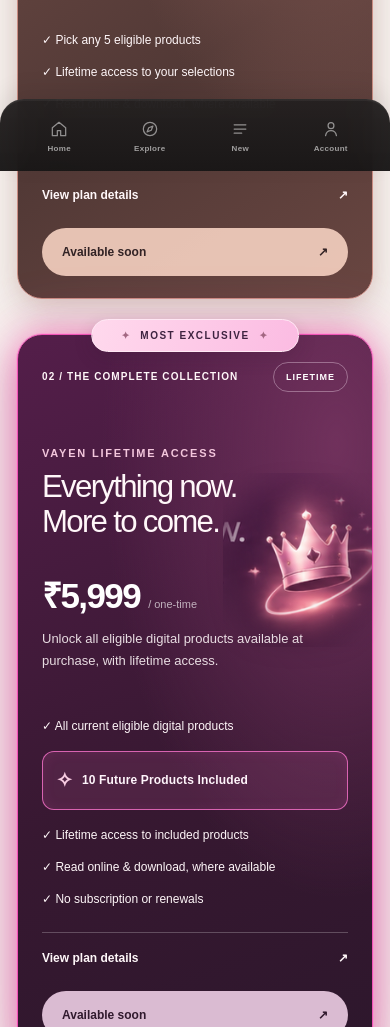
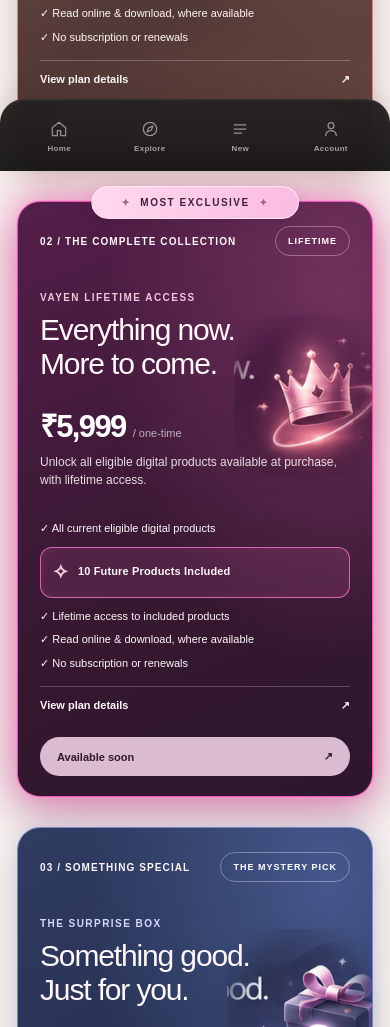
Before and after one commit to lifeagame06-cyber/veyan, a plain HTML site: page plans.html in a window 390 px wide. Shown: the part 673-1700 px from the top of the page. Drawn offline with Linux system fonts and the light colour scheme.

Commit message:
Add files via upload

```diff
--- a/plans.html
+++ b/plans.html
@@ -714,6 +714,44 @@
     .vayen-plans .vp-lifetime {animation:none}
 }
 </style>
+
+<style id="vayen-compact-adjustments">
+/* Compact layout: keep the approved reference colours and artwork. */
+.vayen-plans .vp-grid {max-width:1240px;gap:20px;margin-top:32px;}
+.vayen-plans .vp-card {min-height:535px;padding:25px 25px 21px;border-radius:23px;}
+.vayen-plans .vp-card-main {margin-top:36px;}
+.vayen-plans .vp-card h3 {font-size:clamp(27px,2.35vw,34px);line-height:1.14;letter-spacing:-1.15px;}
+.vayen-plans .vp-kicker {font-size:10px;letter-spacing:1.45px;}
+.vayen-plans .vp-price {font-size:32px;margin-top:22px;}
+.vayen-plans .vp-description {font-size:12px;line-height:1.55;min-height:43px;margin-top:7px;}
+.vayen-plans .vp-benefits {gap:9px;padding:12px 0 15px;font-size:11px;}
+.vayen-plans .vp-benefits>span:not(.vp-future-benefit) {line-height:1.35;}
+.vayen-plans .vp-future-benefit {padding:10px 11px;font-size:11px;}
+.vayen-plans .vp-details summary {min-height:34px;padding-top:10px;font-size:11px;}
+.vayen-plans .vp-get {padding:13px 17px;margin-top:8px;font-size:11px;}
+.vayen-plans .vp-art {top:19%;width:40%;max-height:175px;}
+.vayen-plans .vp-bundle .vp-art {top:20%;width:41%;}
+.vayen-plans .vp-lifetime .vp-art {top:19%;width:39%;}
+.vayen-plans .vp-surprise .vp-art {top:20%;width:41%;}
+@media(max-width:900px) {
+ .vayen-plans .vp-grid {max-width:455px;gap:32px;}
+ .vayen-plans .vp-card {min-height:505px;}
+ .vayen-plans .vp-card h3 {font-size:34px;}
+}
+@media(max-width:768px) {
+ .vayen-plans .vp-grid {margin-top:34px;gap:30px;}
+ .vayen-plans .vp-card {padding:24px 22px 20px;min-height:505px;}
+ .vayen-plans .vp-card-main {margin-top:36px;}
+ .vayen-plans .vp-card h3 {font-size:clamp(28px,7.7vw,34px);}
+ .vayen-plans .vp-price {font-size:31px;}
+ .vayen-plans .vp-description {min-height:0;}
+}
+@media(max-width:380px) {
+ .vayen-plans .vp-card {padding:22px 18px 18px;}
+ .vayen-plans .vp-card h3 {font-size:28px;}
+ .vayen-plans .vp-art {width:36%;}
+}
+</style>
 </head>
 <body>
 <header class="plans-page-header">
@@ -791,7 +829,7 @@
 <!-- SURPRISE BOX -->
 <article class="vp-card vp-surprise">
 <div class="vp-card-top">
-<span>01 / SOMETHING SPECIAL</span>
+<span>03 / SOMETHING SPECIAL</span>
 <span class="vp-tag">THE MYSTERY PICK</span>
 </div>
 <img class="vp-art" src="plans-assets/surprise-art.png" alt="" aria-hidden="true" loading="lazy"/>
```
